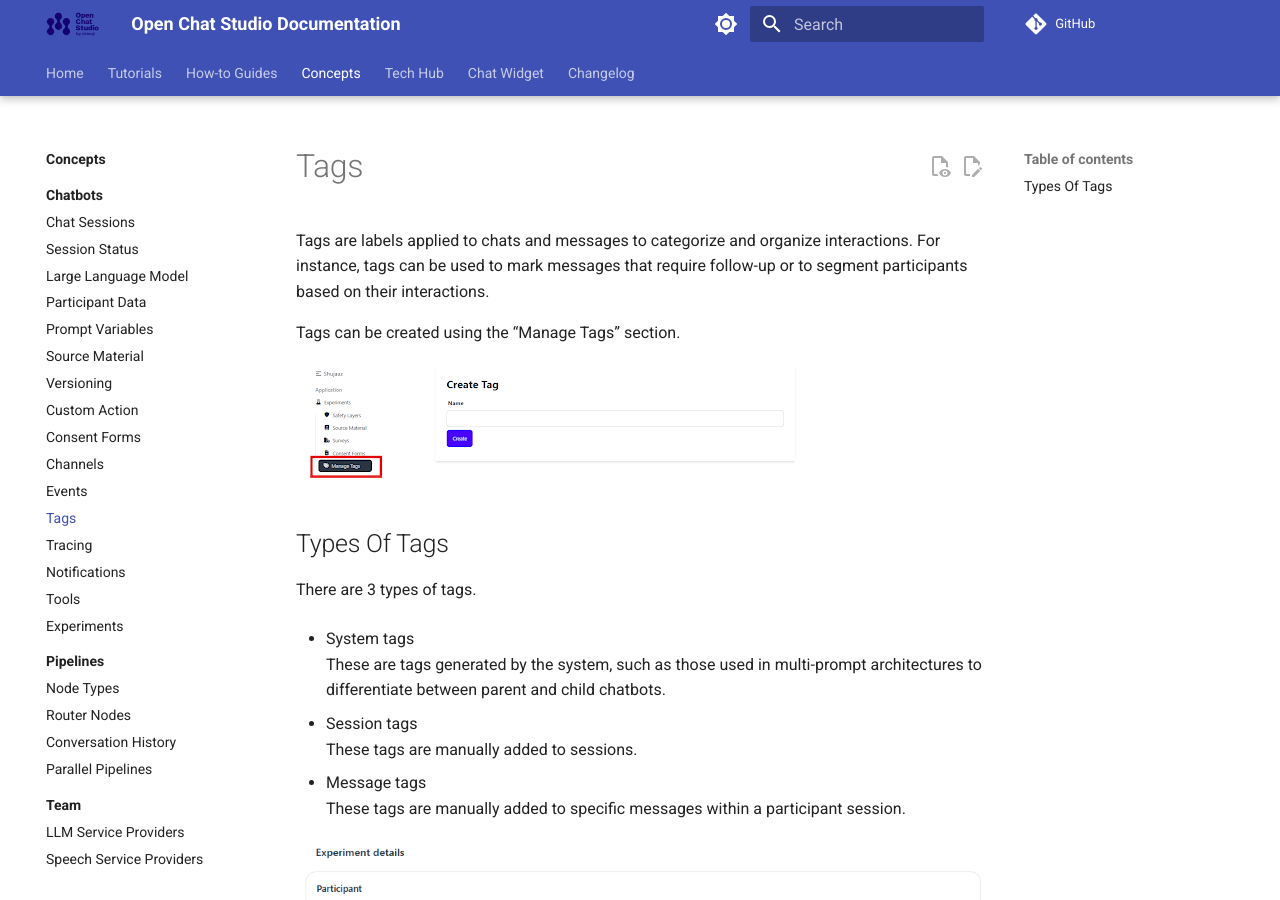
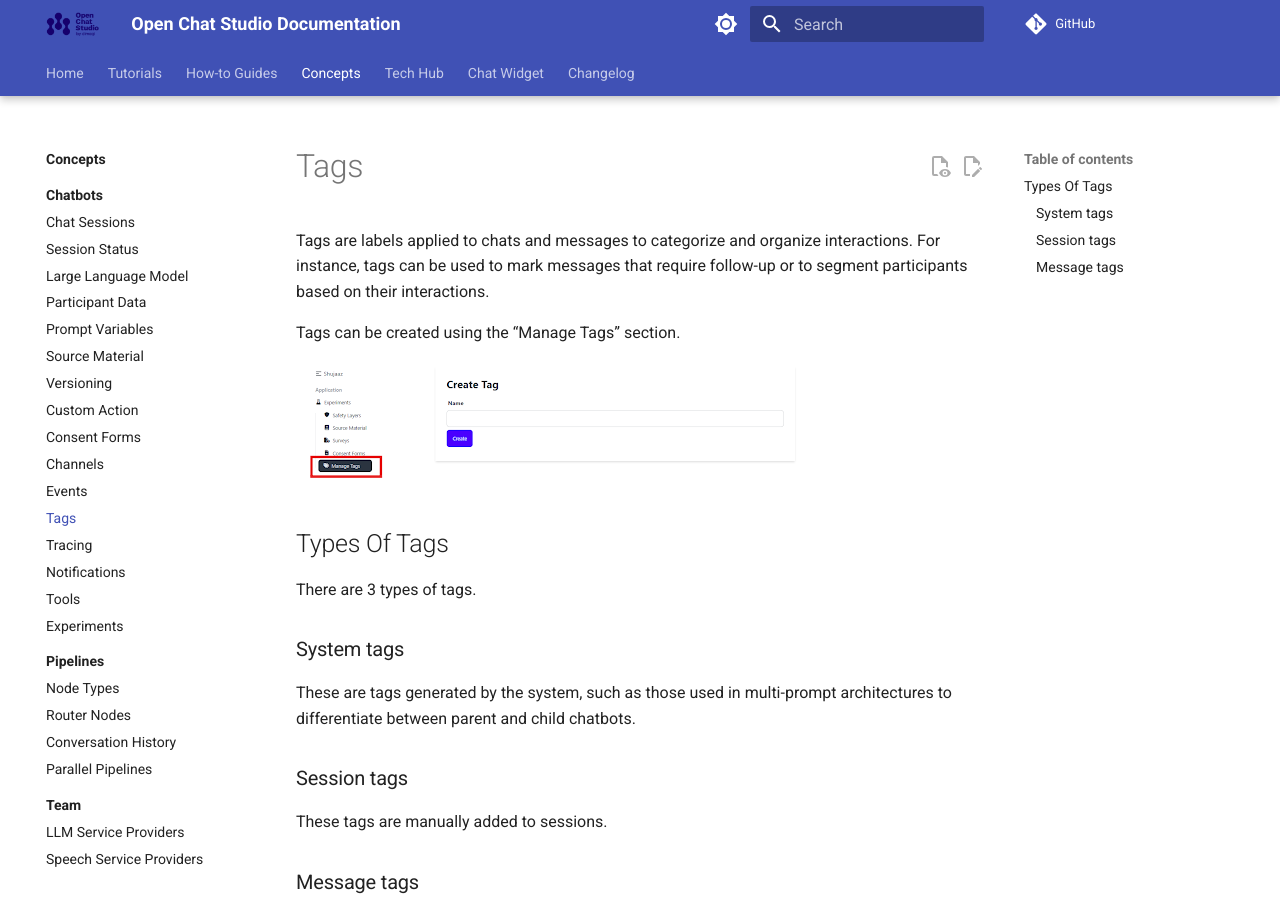
Before and after one commit to dimagi/open-chat-studio-docs, an MkDocs documentation site: the page built from docs/concepts/tags.md, in a window 1280 px wide and 900 px high. Built offline with MkDocs 1.6.1 and Material for MkDocs 9.7.7, drawn with Linux system fonts in a browser that asks for light colours; a script that is not in the unit is left out; comment, search, counter and statistics services are not loaded.

```diff
--- a/docs/concepts/tags.md
+++ b/docs/concepts/tags.md
@@ -10,13 +10,13 @@ Tags can be created using the “Manage Tags” section.
 
 There are 3 types of tags.
 
-* System tags
+### System tags
 These are tags generated by the system, such as those used in multi-prompt architectures to differentiate between parent and child chatbots.
 
-* Session tags
+### Session tags
 These tags are manually added to sessions.
 
-* Message tags
+### Message tags
 These tags are manually added to specific messages within a participant session.
 
 ![Tags applied to sessions and messages in Open Chat Studio](../assets/images/tags_screenshot.png)
```
Also changed, not shown: docs/how-to/routers/index.md (+2 -2 lines).
